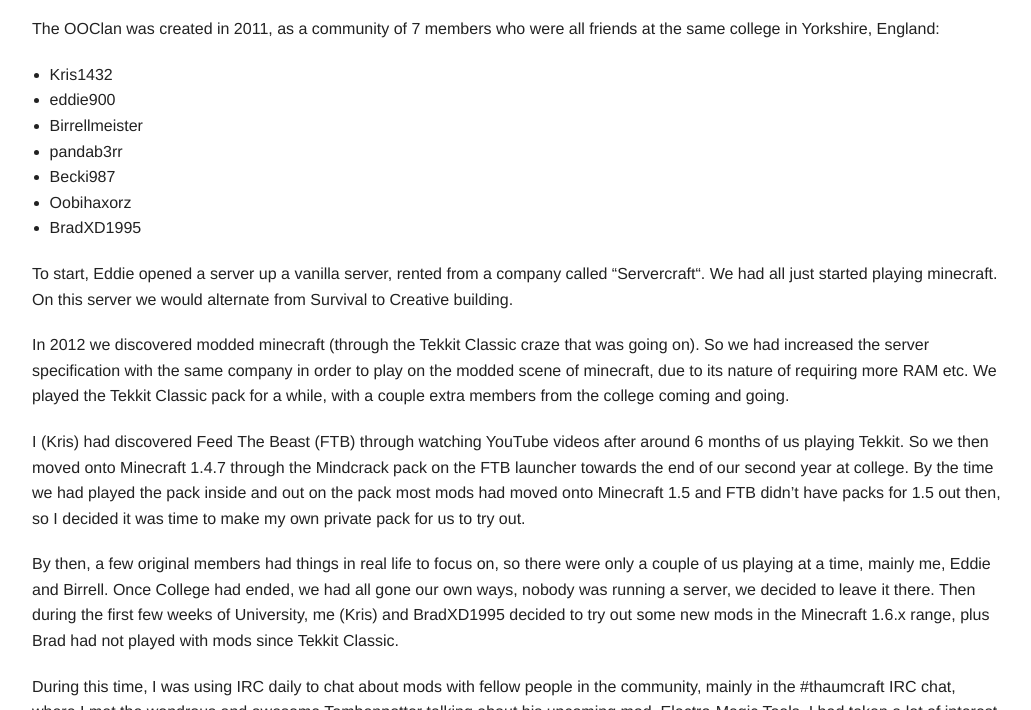
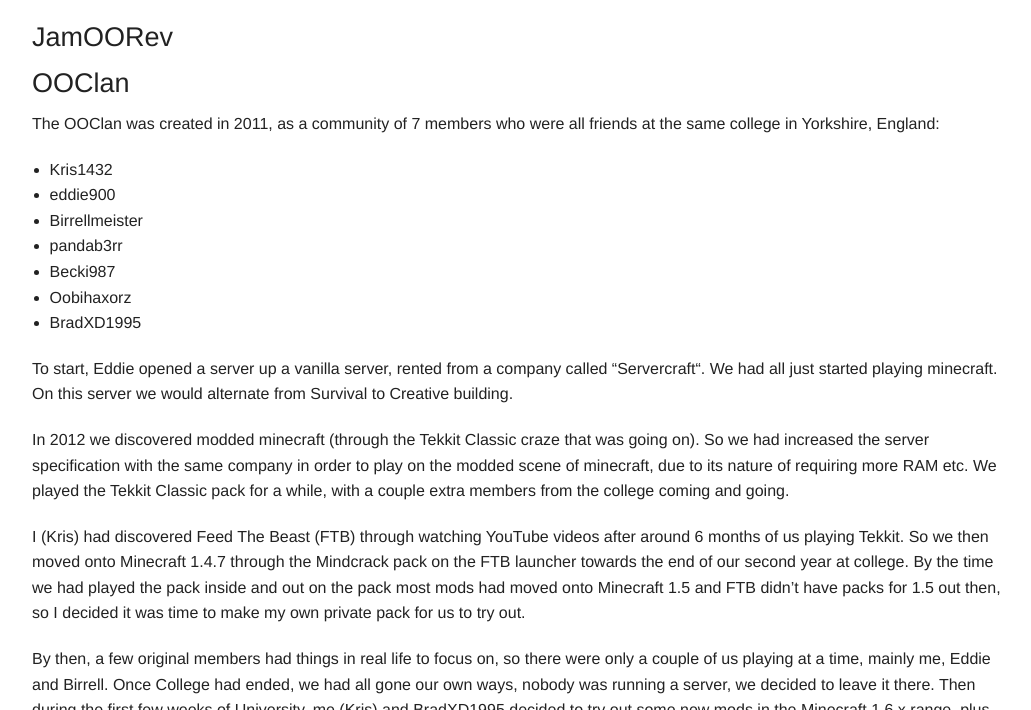
Before and after one commit to JamOORev/Website, a Jekyll site: the page built from about.md, in a window 1280 px wide and 900 px high, cut to the strip 190-900 px from the top of the window. Shown: the whole strip, without its empty margins (123-1154 px from the left). Built offline with Jekyll 4.4.1, drawn with Linux system fonts in a browser that asks for light colours.

```diff
--- a/about.md
+++ b/about.md
@@ -4,6 +4,10 @@ subtitle: All you need to know about the JamCraft OOClan Revolution.
 header-image: index_back.png
 layout: single
 ---
+
+### JamOORev
+
+### OOClan
 
 The OOClan was created in 2011, as a community of 7 members who were all friends at the same college in Yorkshire, England:
 
```
Also changed, not shown: other parts of about.md (+2 -0 lines).
